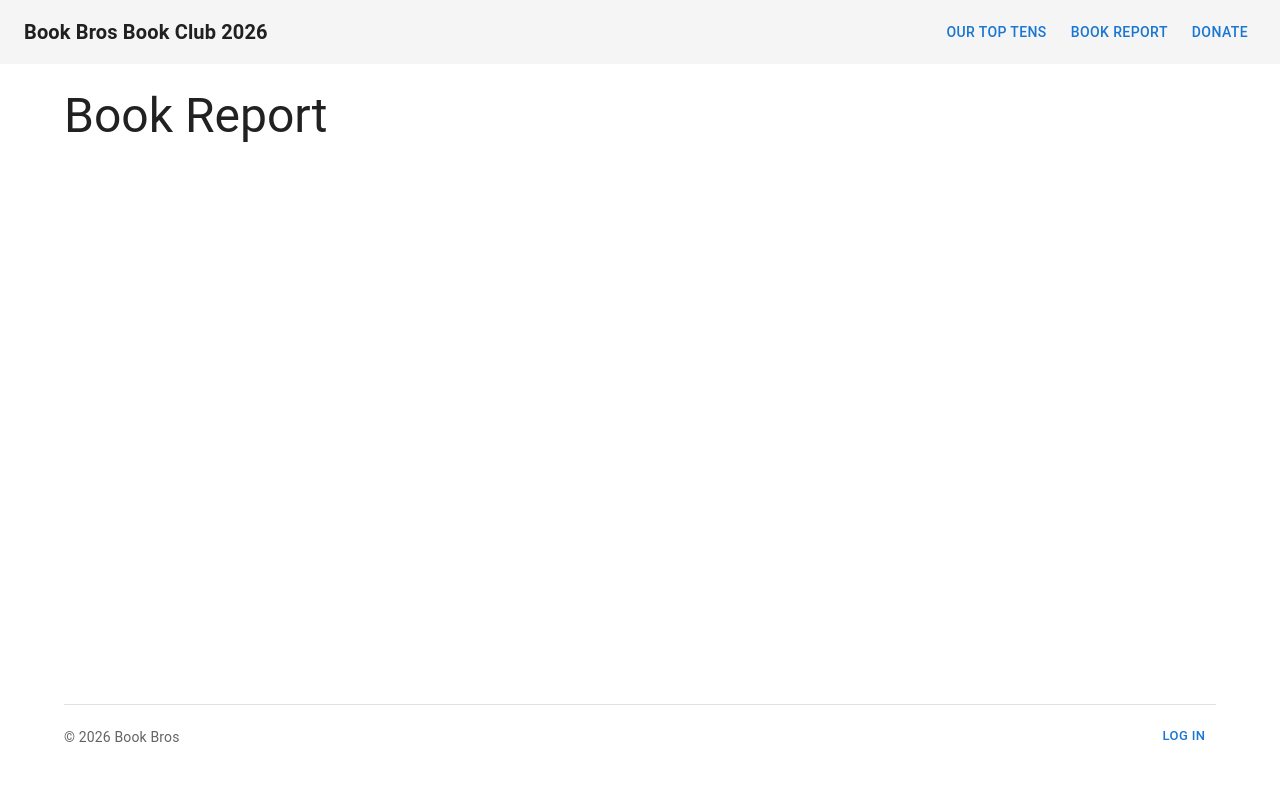
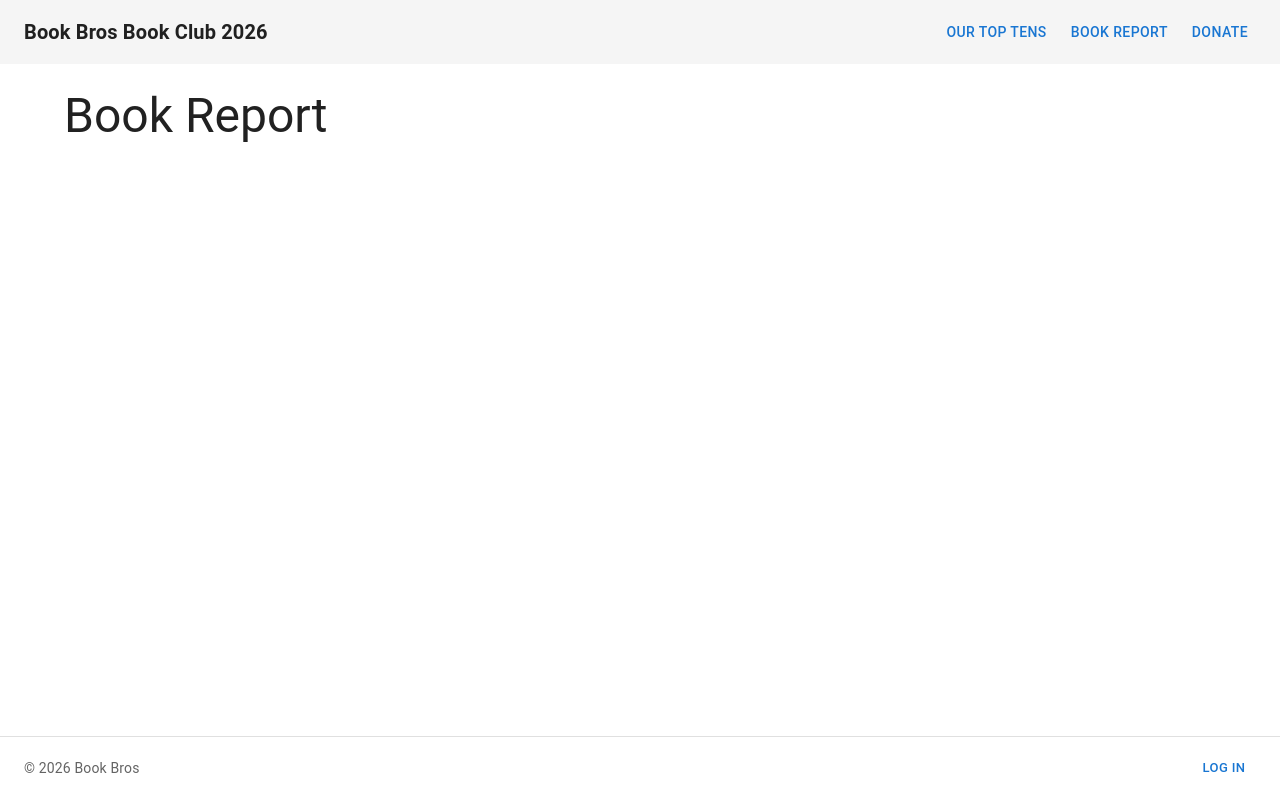
Before and after one commit to athaight/bookclub2026, a Next.js app: page /book-report in a window 1280 px wide. Built offline with nearby package versions, Linux system fonts and the light colour scheme; no server answers; what @mui/material-nextjs would draw is missing.

Commit message:
made footer stuck to bottom

```diff
--- a/src/app/layout.tsx
+++ b/src/app/layout.tsx
@@ -23,11 +23,12 @@ export default function RootLayout({ children }: { children: ReactNode }) {
 
             <Container
               maxWidth="lg"
-              sx={{ py: 3, flex: 1, display: "flex", flexDirection: "column" }}
+              sx={{ py: 3, flex: 1, pb: 8 }}  // Added pb: 8 to prevent overlap with fixed footer
             >
-              <Box sx={{ flex: 1 }}>{children}</Box>
-              <SiteFooter />
+              {children}
             </Container>
+
+            <SiteFooter />
           </Box>
         </AppRouterCacheProvider>
       </body>
--- a/src/components/SiteFooter.tsx
+++ b/src/components/SiteFooter.tsx
@@ -5,9 +5,23 @@ import AuthFooterAction from "@/components/AuthFooterAction";
 
 export default function SiteFooter() {
   return (
-    <Box component="footer" sx={{ mt: 6, pb: 3 }}>
-      <Divider sx={{ mb: 2 }} />
-      <Box sx={{ display: "flex", alignItems: "center", justifyContent: "space-between" }}>
+    <Box
+      component="footer"
+      sx={{
+        position: 'fixed',
+        bottom: 0,
+        left: 0,
+        right: 0,
+        height: 64,
+        bgcolor: 'background.paper',
+        zIndex: 1000,
+        display: 'flex',
+        alignItems: 'center',
+        px: 3,  // Add horizontal padding for content
+      }}
+    >
+      <Divider sx={{ position: 'absolute', top: 0, left: 0, right: 0 }} />
+      <Box sx={{ display: "flex", alignItems: "center", justifyContent: "space-between", width: '100%' }}>
         <Typography variant="body2" sx={{ opacity: 0.7 }}>
           © 2026 Book Bros
         </Typography>
```
